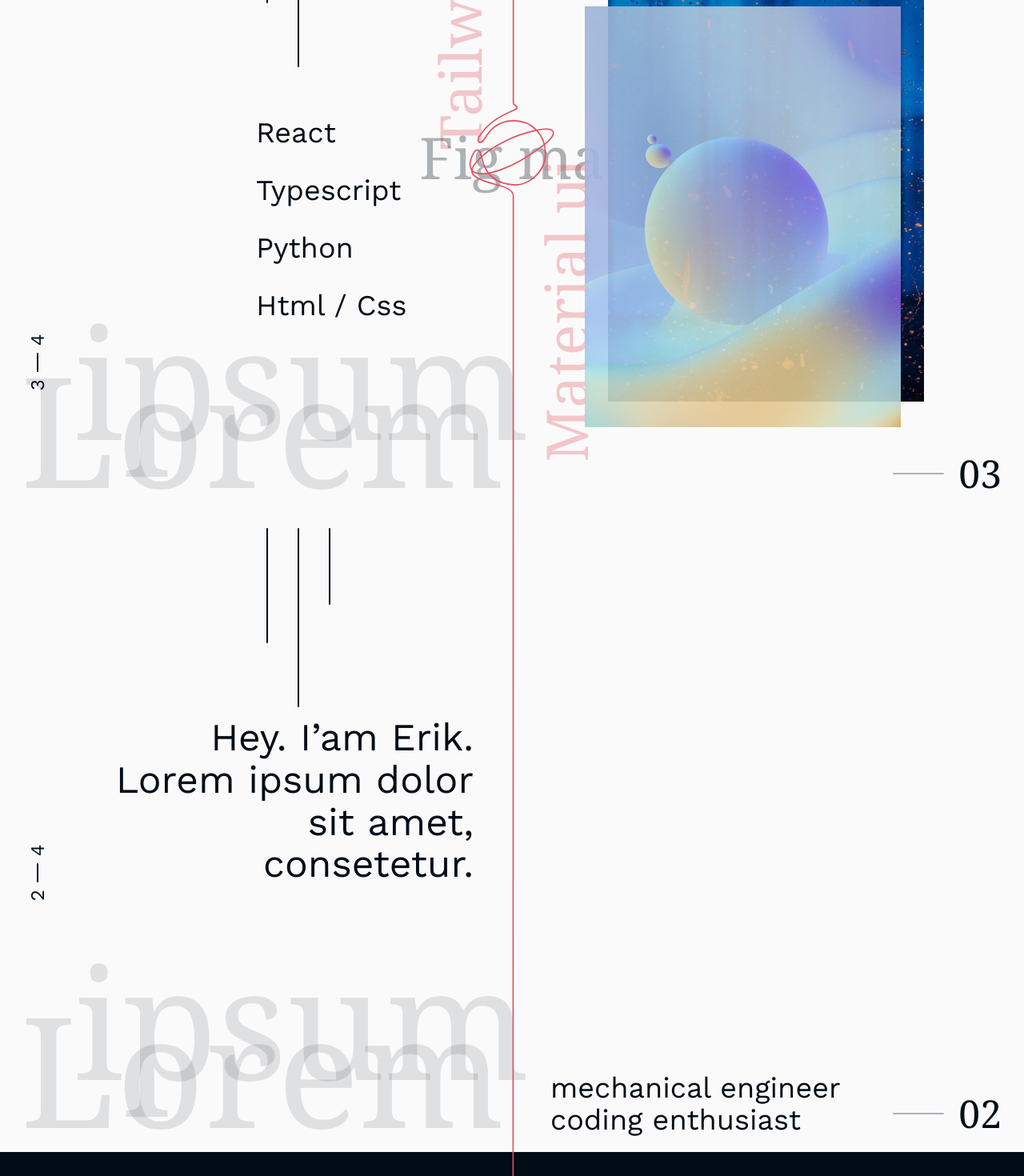
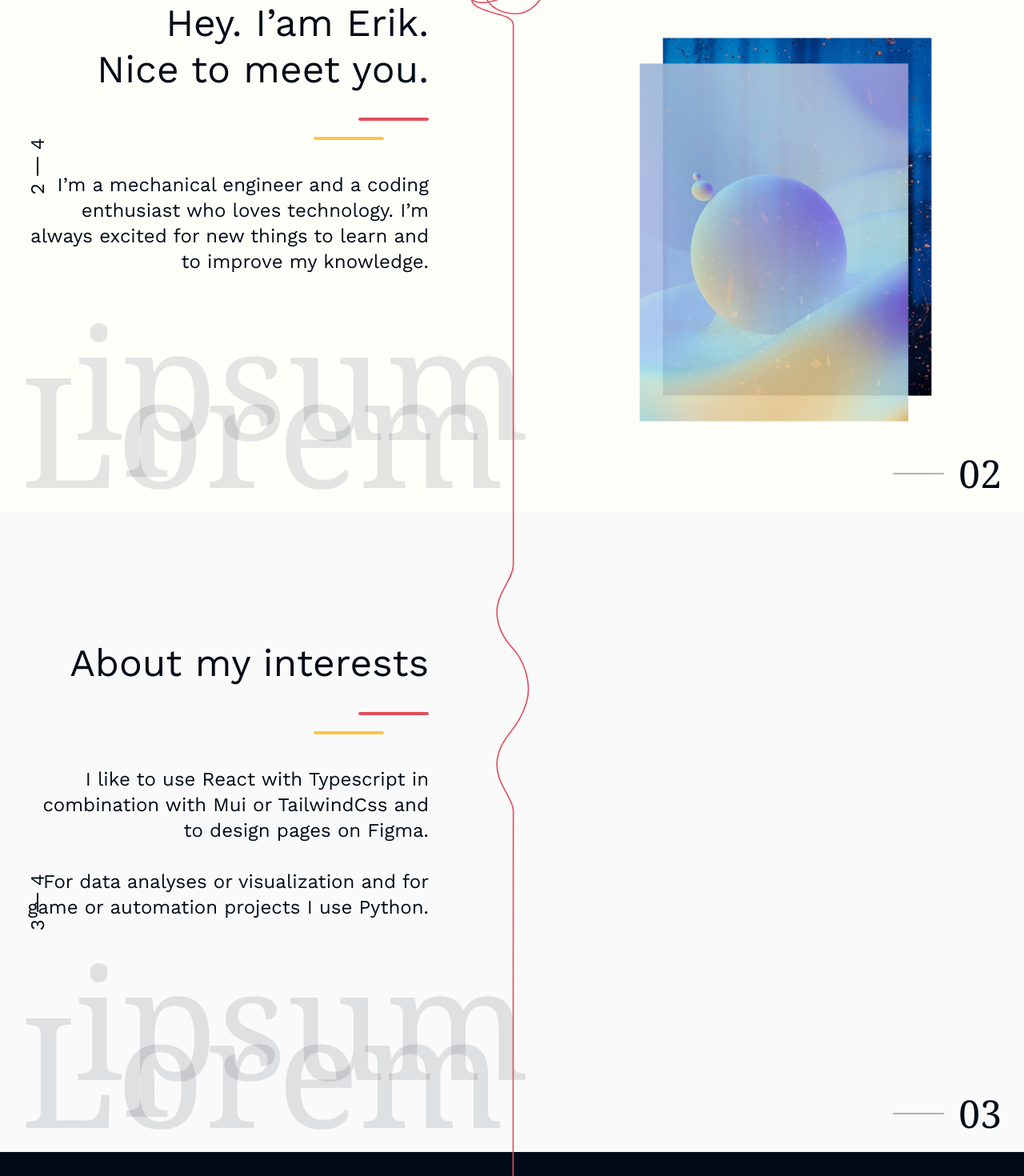
Before and after one commit to erikstreller/space-intro, a React (Vite) app: page / in a window 1280 px wide. Shown: the part 960-2430 px from the top of the page at 80% size. Built offline with nearby package versions, Linux system fonts and the light colour scheme; a web font is replaced by a local one.

Commit message:
update about and skill section with new design

```diff
--- a/src/App.tsx
+++ b/src/App.tsx
@@ -16,8 +16,8 @@ function App() {
       <Header open={open} setOpen={setOpen} />
       <MenuOverlay open={open} setOpen={setOpen} />
       <Hero />
+      <About />
       <Skills />
-      <About />
       <Contact />
     </>
   )
--- a/src/components/LineTrio.tsx
+++ /dev/null
@@ -1,14 +0,0 @@
-const LineTrio = () => {
-  return (
-    <div
-      className="absolute flex md:flex-col justify-between
-    w-20 md:w-fit md:h-20 top-[2.5%] md:top-[15%] left-[26vw] md:left-10 sm:left-[6.25%]"
-    >
-      <div className="line-dark w-0.5 md:h-0.5 h-36 md:w-36" />
-      <div className="line-dark w-0.5 md:h-0.5 h-56 md:w-56" />
-      <div className="line-dark w-0.5 md:h-0.5 h-24 md:w-24" />
-    </div>
-  )
-}
-
-export default LineTrio
--- a/src/components/MenuOverlay.tsx
+++ b/src/components/MenuOverlay.tsx
@@ -20,12 +20,12 @@ const MenuOverlay = ({ open, setOpen }: MenuProps) => {
       href: "hero",
     },
     {
+      name: "About Me",
+      href: "about",
+    },
+    {
       name: "Skill Set",
       href: "skills",
-    },
-    {
-      name: "About Me",
-      href: "about",
     },
     {
       name: "Contact",
--- a/src/components/ScrollingStroke.tsx
+++ b/src/components/ScrollingStroke.tsx
@@ -40,7 +40,7 @@ const ScrollingStroke = () => {
         className="h-full w-[130px]"
       >
         <path
-          d="M67.0541 0V841C67.0542 844 72.5542 844 72.5541 847.5C72.554 849.5 71.4996 849.873 65.5542 852.5C44.0542 862 27.5542 871.5 14.5542 892.5C12.8691 895.222 12.8901 898.891 14.5542 900C16.0543 901 18.5542 902 22.5542 896C26.5542 890 38.0541 867.5 67.0541 867.5C96.0542 867.5 116.054 889 116.054 918C116.054 947 88.5542 966.5 68.5542 965.5C48.5542 964.5 25.5542 956.5 19.0542 924.5C13.1766 895.564 0.054051 925.5 1.0541 935C2.05415 944.5 7.05418 948.5 19.0542 948.5C36.5612 948.5 63.5541 937 78.0541 928.5C92.5541 920 133.554 894.5 127.554 884C121.554 873.5 75.0541 888.5 57.0541 897.5C36.5542 907.75 27.0542 914 15.0541 926C-0.453972 941.508 1.98292 948.025 10 953.5C30.5 967.5 67 964.726 67 983C67 996 66.5541 2832.5 66.5541 2836C66.5541 2853.5 87.5541 2856.5 87.0541 2833.5C86.6411 2814.5 81.0541 2806 64.0541 2799.5C48.6493 2793.61 24.0541 2803.5 20.0541 2824C17.0541 2850 55.5541 2865.29 63.0541 2868.5C69.5541 2871.29 86.5541 2880.5 87.0541 2897.5C87.5135 2913.12 70.5541 2933.5 41.0541 2926.5C30.5541 2923 24.0541 2919.5 13.0541 2908.5"
+          d="M67 0L67.0541 580C67.0542 583 72.5542 583 72.5541 586.5C72.554 588.5 71.4996 588.873 65.5542 591.5C44.0542 601 27.5542 610.5 14.5542 631.5C12.8691 634.222 12.8901 637.891 14.5542 639C16.0543 640 18.5542 641 22.5542 635C26.5542 629 38.054 606.5 67.0541 606.5C96.0541 606.5 116.054 628 116.054 657C116.054 686 88.5541 705.5 68.5541 704.5C48.5541 703.5 25.5542 695.5 19.0542 663.5C13.1766 634.564 0.054051 664.5 1.0541 674C2.05415 683.5 7.05418 687.5 19.0542 687.5C36.5612 687.5 63.554 676 78.054 667.5C92.554 659 133.554 633.5 127.554 623C121.554 612.5 75.0541 627.5 57.0541 636.5C36.5542 646.75 27.0542 653 15.0541 665C-0.453971 680.508 1.98292 687.025 10 692.5C30.5 706.5 67 703.726 67 722C67 996.167 67 1496 67 1546C67 1566 42 1587.5 42 1616.5C42 1639 51 1655.5 67 1673.5C83 1691.5 90 1716.5 90 1735.5C90 1754.5 79.0976 1779 67 1794.5C54.9024 1810 42 1826.5 42 1850C42 1881 67 1901 67 1920C67 1929.5 66.4999 2831.5 66.4999 2836C66.4999 2850.5 86.9999 2859.54 86.9999 2833C86.9999 2808.5 73.2223 2802.99 64.5 2799.5C59.5 2797.5 33.1116 2793.31 22 2818C12.5 2839.11 33.5 2853 57 2865.5C72.0153 2873.49 93.1595 2885 85.4999 2907.5C77.8403 2930 47.5001 2930 34.5 2924C26.1537 2920.15 22.5 2917 12.9999 2908.5"
           stroke="#E0505F"
           stroke-width="2"
         />
--- /dev/null
+++ b/src/components/SectionText.tsx
@@ -0,0 +1,24 @@
+interface SectionTextProps {
+  title: string
+  description: string
+}
+
+const SectionText = ({ title, description }: SectionTextProps) => {
+  return (
+    <div
+      className="absolute text-dark flex flex-col items-end text-right
+      top-[20vh] right-1/2 md:right-0 mr-36 xl:mr-26 md:px-auto whitespace-pre-line"
+    >
+      <div className="sm:text-4xl text-5xl leading-[1.2] mb-8">{title}</div>
+      <div className="w-fit">
+        <div className="stroke bg-primary sm:mr-0 ml-14 mb-5" />
+        <div className="stroke bg-secondary sm:ml-0 mr-14 sm:absolute sm:top-24" />
+      </div>
+      <div className="sm:text-xl text-2xl md:max-w-sm max-w-lg mt-10">
+        {description}
+      </div>
+    </div>
+  )
+}
+
+export default SectionText
--- a/src/layout/About.tsx
+++ b/src/layout/About.tsx
@@ -1,47 +1,41 @@
-import planet3 from "../assets/planet3.png"
-import LineTrio from "../components/LineTrio"
+import blueAbstrac from "../assets/blue-abstract.png"
+import whiteAbstract from "../assets/white-abstract.png"
 import SectionNumber from "../components/SectionNumber"
+import SectionText from "../components/SectionText"
 import TextOverlay from "../components/TextOverlay"
+
+const aboutTitle: string = "Hey. I’am Erik.\n Nice to meet you."
+const aboutDescription: string =
+  "I’m a mechanical engineer and a coding enthusiast who loves technology. I’m always excited for new things to learn and to improve my knowledge."
 
 const About = () => {
   return (
     <section
       id="about"
-      className="h-screen w-full bg-paper relative flex justify-center"
+      className="h-screen w-full bg-light relative flex justify-center z-10"
     >
-      <div
-        className="absolute lg:text-4xl text-5xl text-dark lg:max-w-[35%] max-w-[38%] md:max-w-[65%]
-        top-[32vh] right-1/2 md:right-0 mr-12 md:px-auto text-right leading-[1.1] whitespace-pre-line"
-      >
-        Hey. I’am Erik.{"\n"} Lorem ipsum dolor sit amet, consetetur.
-      </div>
-      <div
-        className="absolute text-4xl lg:text-3xl text-dark whitespace-pre-line z-10 md:z-0 w-fit
-        bottom-[2.5%] left-1/2 ml-12 md:left-auto md:-right-[72px]
-        md:-rotate-90 md:bottom-36
-        "
-      >
-        mechanical engineer{"\n"}
-        coding enthusiast
-      </div>
-      <LineTrio />
-      {/* <div className="relative h-[95vh] w-0.5 bg-dark rounded-full my-auto md:hidden"></div> */}
-      <div className="absolute top-[407px] left-10 text-dark text-2xl sm:hidden">
+      <SectionText title={aboutTitle} description={aboutDescription} />
+
+      <div className="absolute top-[40.5vh] left-10 text-dark text-2xl sm:hidden">
         <div className="-rotate-90">4</div>
         <div className="h-6 w-0.5 bg-dark rounded-full ml-[6px]" />
         <div className="-rotate-90">2</div>
       </div>
       <TextOverlay />
-      <img
-        src={planet3}
-        alt="moon1"
-        className="absolute bottom-[27vh] left-[25vw] hidden sm:flex lg:opacity-75"
-      />
-      <img
-        src={planet3}
-        alt="moon2"
-        className="absolute bottom-[40vh] left-[9vw] hidden sm:flex lg:opacity-75"
-      />
+      <div className="flex">
+        <img
+          src={whiteAbstract}
+          alt="white abstract"
+          className="absolute z-10 opacity-90 top-[25%] right-[16vw] xl:right-[9vw] lg:scale-[.6] xl:scale-[.85] lg:right-[1vw]
+          md:scale-50 transition-all duration-300 ease-in-out"
+        />
+        <img
+          src={blueAbstrac}
+          alt="blue abstract"
+          className="absolute top-[21%] right-[13.75vw] xl:right-[6.75vw] lg:scale-[.6] xl:scale-[.85] lg:-right-[3vw]
+          md:scale-50 transition-all duration-300 ease-in-out"
+        />
+      </div>
       <SectionNumber number={2} />
     </section>
   )
--- a/src/layout/Contact.tsx
+++ b/src/layout/Contact.tsx
@@ -4,13 +4,13 @@ const Contact = () => {
   return (
     <section
       id="contact"
-      className="w-full h-screen bg-dark relative flex justify-center items-center"
+      className="w-full h-screen bg-dark relative flex justify-center items-center z-10"
     >
       <div className="text-overlay font-serif opacity-10 text-light">
         Page coming
       </div>
       <SectionNumber number={4} numberColor="light" lineColor="light" />
-      <div className="absolute top-[720px] left-10 text-light text-2xl sm:hidden">
+      <div className="absolute top-[70.5vh] left-10 text-light text-2xl sm:hidden">
         <div className="-rotate-90">4</div>
         <div className="h-6 w-0.5 bg-light rounded-full ml-[6px]" />
         <div className="-rotate-90">4</div>
--- a/src/layout/Hero.tsx
+++ b/src/layout/Hero.tsx
@@ -27,7 +27,7 @@ const Hero = () => {
         {/* <div className="h-20 w-0.5 bg-light rounded-full" /> */}
         <div className="ml-4">down</div>
       </div>
-      <div className="absolute top-64 left-10 text-light text-2xl sm:hidden">
+      <div className="absolute top-[25.5vh] left-10 text-light text-2xl sm:hidden">
         <div className="-rotate-90">4</div>
         <div className="h-6 w-0.5 bg-light rounded-full ml-[6px]" />
         <div className="-rotate-90">1</div>
@@ -35,7 +35,7 @@ const Hero = () => {
       <img
         src={planet1}
         alt="sun"
-        className="fixed bottom-0 right-0 z-0
+        className="fixed bottom-0 right-0 z-10
       lg:scale-90 lg:-right-6 lg:-bottom-6 lg:opacity-95
       md:scale-[.7] md:-right-16 md:-bottom-16 sm:opacity-90"
       />
--- a/src/layout/Skills.tsx
+++ b/src/layout/Skills.tsx
@@ -1,57 +1,33 @@
-import blueAbstrac from "../assets/blue-abstract.png"
-import whiteAbstract from "../assets/white-abstract.png"
-import LineTrio from "../components/LineTrio"
+import planet3 from "../assets/planet3.png"
 import SectionNumber from "../components/SectionNumber"
+import SectionText from "../components/SectionText"
 import TextOverlay from "../components/TextOverlay"
+
+const skillTitle: string = "About my interests"
+const skillDescription: string =
+  "I like to use React with Typescript in combination with Mui or TailwindCss and to design pages on Figma.\n\n For data analyses or visualization and for game or automation projects I use Python."
 
 const Skills = () => {
   return (
     <section
       id="skills"
-      className="h-screen w-full bg-paper relative z-10 flex justify-center"
+      className="h-screen w-full bg-paper relative flex justify-center"
     >
-      <LineTrio />
       <TextOverlay />
       {/* <div className="relative h-[95vh] w-0.5 bg-dark rounded-full my-auto md:hidden"></div> */}
-      <div
-        className="absolute text-4xl lg:text-3xl text-dark whitespace-pre-line leading-loose
-        w-fit left-[25vw] lg:left-[15vw] md:left-10 sm:left-[6.25%] top-[290px] lg:leading-loose "
-      >
-        React{"\n"}
-        Typescript{"\n"}
-        Python{"\n"}
-        Html / Css{"\n"}
-      </div>
-      <div
-        className="technology-text text-primary -rotate-90 top-[20%] mr-[133px] lg:mr-[87px]
-        md:mr-0 md:right-10 md:rotate-0 md:top-[12%]"
-      >
-        Tailwind
-      </div>
-      <div className="technology-text text-dark top-[40%] whitespace-pre md:top-[17%] md:right-10">
-        Fig ma
-      </div>
-      <div
-        className="technology-text text-primary -rotate-90 top-[64%] ml-[133px] lg:ml-[87px]
-        md:ml-0 md:rotate-0 md:top-[22%] md:right-10"
-      >
-        Material ui
-      </div>
-      <div className="flex">
-        <img
-          src={whiteAbstract}
-          alt="white abstract"
-          className="absolute z-10 opacity-90 top-[21%] right-[12vw] lg:scale-[.6] lg:right-[1vw]
-          md:scale-50 transition-all duration-300 ease-in-out"
-        />
-        <img
-          src={blueAbstrac}
-          alt="blue abstract"
-          className="absolute top-[17%] right-[9.75vw] lg:scale-[.6] lg:-right-[3vw] md:scale-50"
-        />
-      </div>
+      <SectionText title={skillTitle} description={skillDescription} />
+      <img
+        src={planet3}
+        alt="moon1"
+        className="absolute bottom-[27vh] left-[25vw] hidden sm:flex lg:opacity-75"
+      />
+      <img
+        src={planet3}
+        alt="moon2"
+        className="absolute bottom-[40vh] left-[9vw] hidden sm:flex lg:opacity-75"
+      />
       <SectionNumber number={3} />
-      <div className="absolute top-[569px] left-10 text-dark text-2xl sm:hidden">
+      <div className="absolute top-[55.5vh] left-10 text-dark text-2xl sm:hidden">
         <div className="-rotate-90">4</div>
         <div className="h-6 w-0.5 bg-dark rounded-full ml-[6px]" />
         <div className="-rotate-90">3</div>
--- a/tailwind.config.js
+++ b/tailwind.config.js
@@ -4,6 +4,7 @@ module.exports = {
   content: ["./index.html", "./src/**/*.{vue,js,ts,jsx,tsx}"],
   theme: {
     screens: {
+      xl: { max: "1600px" },
       lg: { max: "1250px" },
       md: { max: "800px" },
       sm: { max: "420px" },
```
